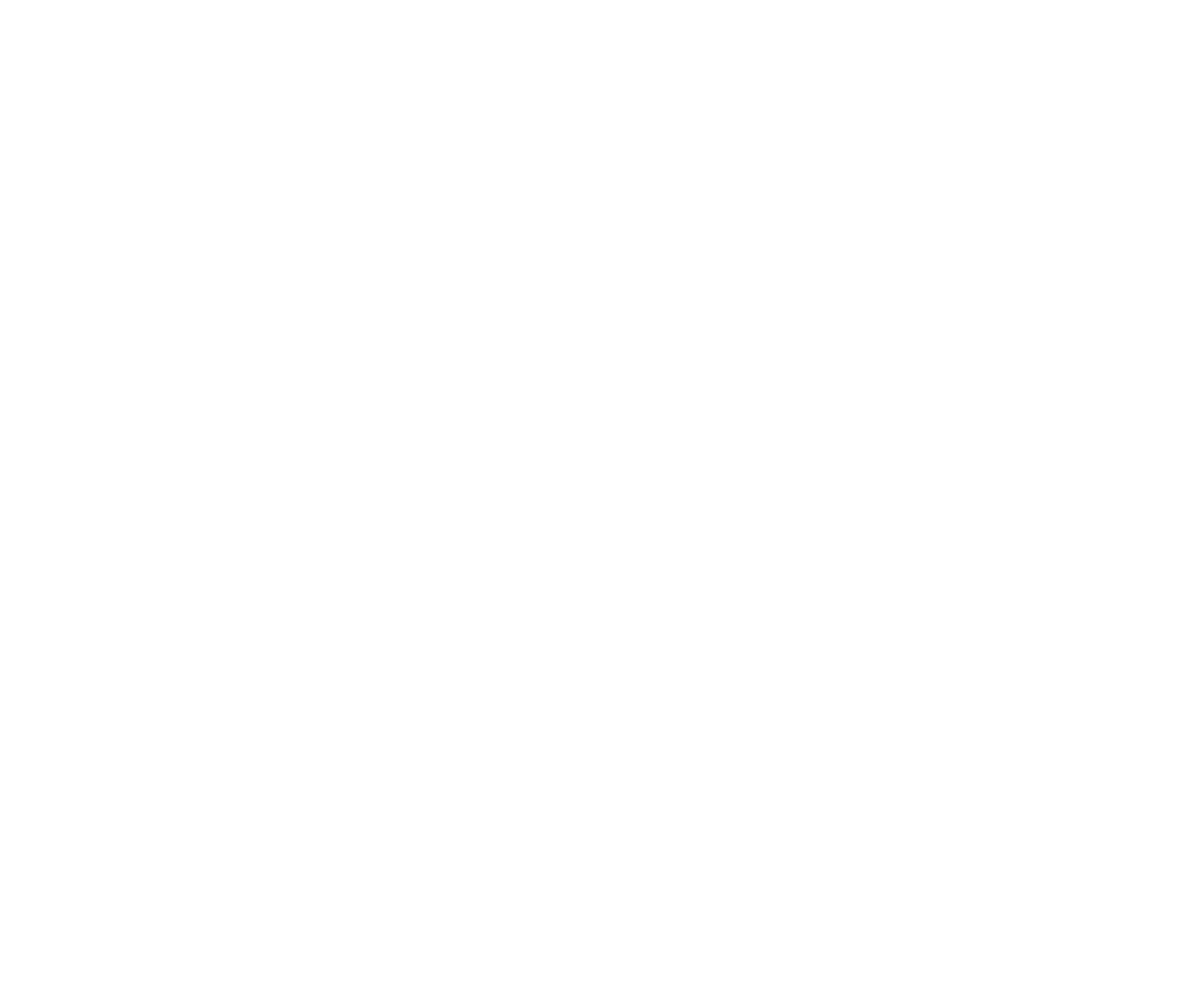
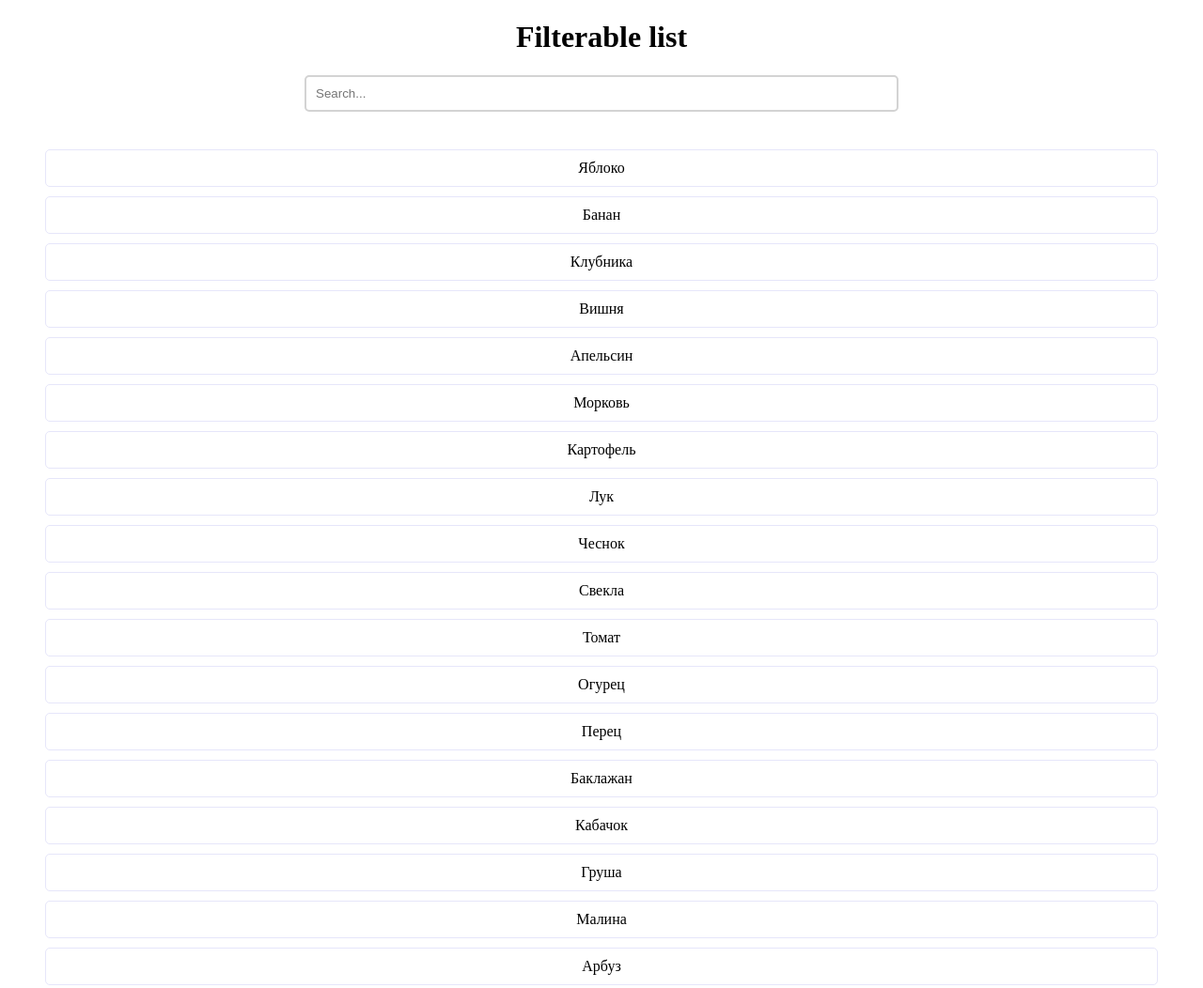
Before and after one commit to Annicca/NeoflexStudy, a plain HTML site: page JS/search/index.html in a window 1280 px wide. Shown: the top 1052 px of the page at 94% size. Before the commit the page ends 800 px from the top, so only its background shows below. Drawn offline with nearby package versions, Linux system fonts and the light colour scheme; files that its build step writes are made by us from their sources.

Commit message:
филтрация и поиск

```diff
--- a/JS/form/index.js
+++ b/JS/form/index.js
@@ -22,7 +22,7 @@ const checkFio = (input) => {
       showError(input, `Поле обязательно`);
       break;
     case !regexp.test(input.value):
-      showError(input, "Use only letters");
+      showError(input, "Поле должно сожержать только буквы");
       break;
     default:
       showSuccess(input);
@@ -67,6 +67,8 @@ const validateForm = (form) => {
   const fio = form.querySelector("#fio");
   const password = form.querySelector("#password");
 
+  if (!fio && !password) return;
+
   fio.addEventListener("input", function () {
     checkFio(this);
   });
--- a/JS/search/index.html
+++ b/JS/search/index.html
@@ -5,7 +5,18 @@
     <link rel="stylesheet" type="text/css" href="./style.css" />
   </head>
   <body>
-    <main></main>
+    <main>
+      <h1 class="title">Filterable list</h1>
+      <form id="filter" class="form">
+        <input
+          type="search"
+          id="search"
+          placeholder="Search..."
+          class="form__search"
+        />
+      </form>
+      <ul class="filter-list" id="js-filter-list"></ul>
+    </main>
   </body>
   <script src="./index.js" async></script>
 </html>
--- a/JS/search/index.js
+++ b/JS/search/index.js
@@ -0,0 +1,57 @@
+let fruitsAndVegetables = [
+  "Яблоко",
+  "Банан",
+  "Клубника",
+  "Вишня",
+  "Апельсин",
+  "Морковь",
+  "Картофель",
+  "Лук",
+  "Чеснок",
+  "Свекла",
+  "Томат",
+  "Огурец",
+  "Перец",
+  "Баклажан",
+  "Кабачок",
+  "Груша",
+  "Малина",
+  "Арбуз",
+  "Дыня",
+  "Гранат",
+];
+
+const createListItem = (item) => {
+  return `<li class="filter-list__item">${item}</li>`;
+};
+
+const displayList = (list) => {
+  const listElement = document.getElementById("js-filter-list");
+  if (!listElement) return;
+
+  listElement.innerHTML = list.map(createListItem).join("");
+};
+
+const filteredList = (list, searchValue) => {
+  console.log(searchValue);
+  list = list.filter((item) =>
+    item.toLowerCase().includes(searchValue.trim().toLowerCase())
+  );
+  displayList(list);
+};
+
+const filterStart = () => {
+  const form = document.getElementById("filter");
+  if (!form) return;
+
+  const searchInput = form.querySelector("#search");
+  if (!searchInput) return;
+
+  displayList(fruitsAndVegetables);
+
+  searchInput.addEventListener("input", function () {
+    filteredList(fruitsAndVegetables, this.value);
+  });
+};
+
+filterStart();
--- a/JS/search/style.scss
+++ b/JS/search/style.scss
@@ -0,0 +1,37 @@
+@import "../../HTML&CSS/colors.scss";
+
+.title {
+  text-align: center;
+}
+
+.form {
+  text-align: center;
+  &__search {
+    width: 50%;
+    padding: 10px;
+    border-radius: 5px;
+    border: 2px solid $gray;
+    transition: border-color 0.3s ease-in-out;
+    outline: none;
+
+    &:hover,
+    &:focus {
+      border-color: $lavender;
+    }
+  }
+}
+
+.filter-list {
+  padding: 0 40px;
+  margin: 40px auto 0;
+  display: flex;
+  flex-direction: column;
+  gap: 10px;
+  list-style: none;
+  &__item {
+    padding: 10px;
+    border-radius: 5px;
+    border: 1px solid $lavender;
+    text-align: center;
+  }
+}
```
Also changed, not shown: JS/search/style.css (added), 1 other file.
